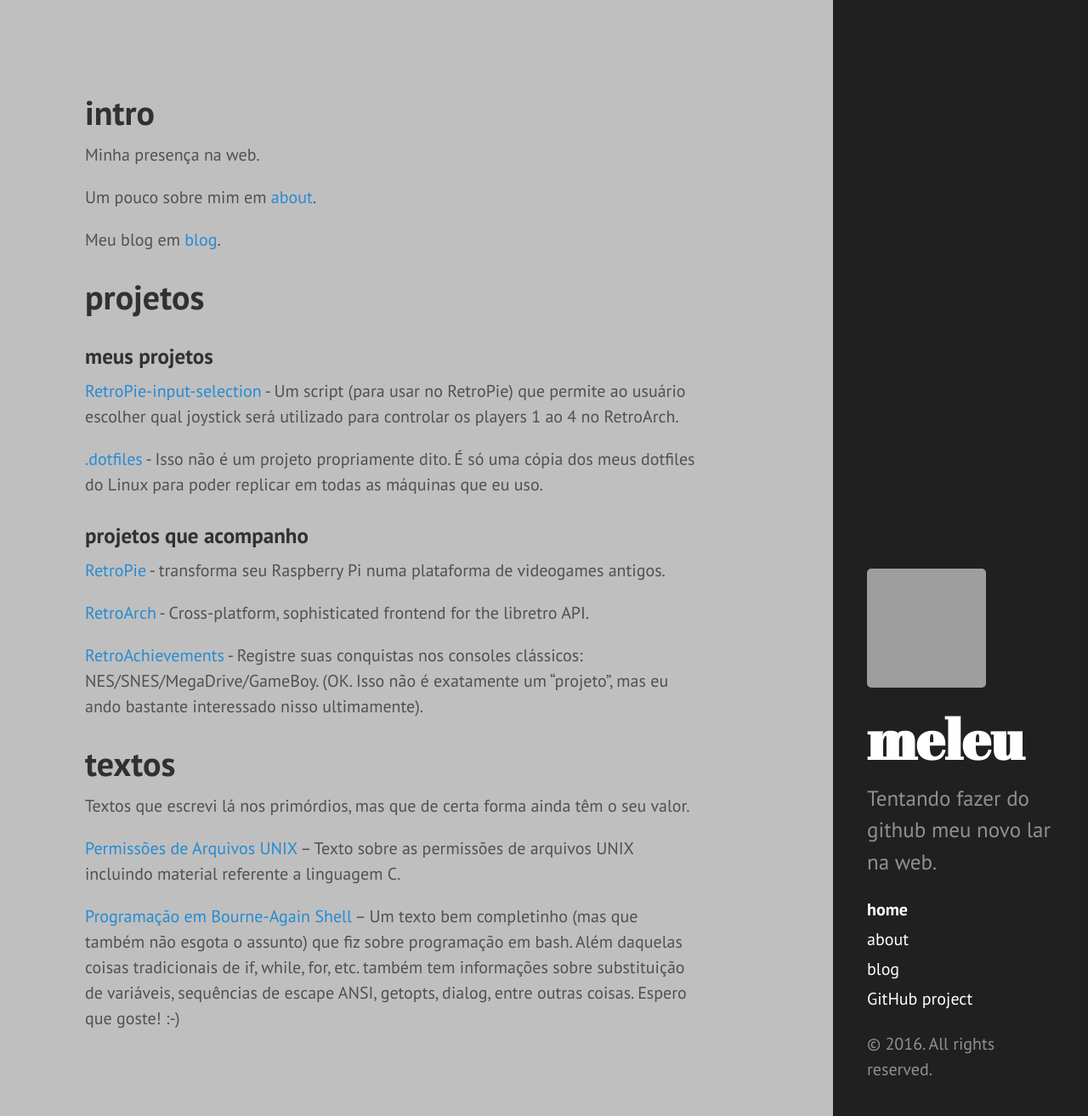
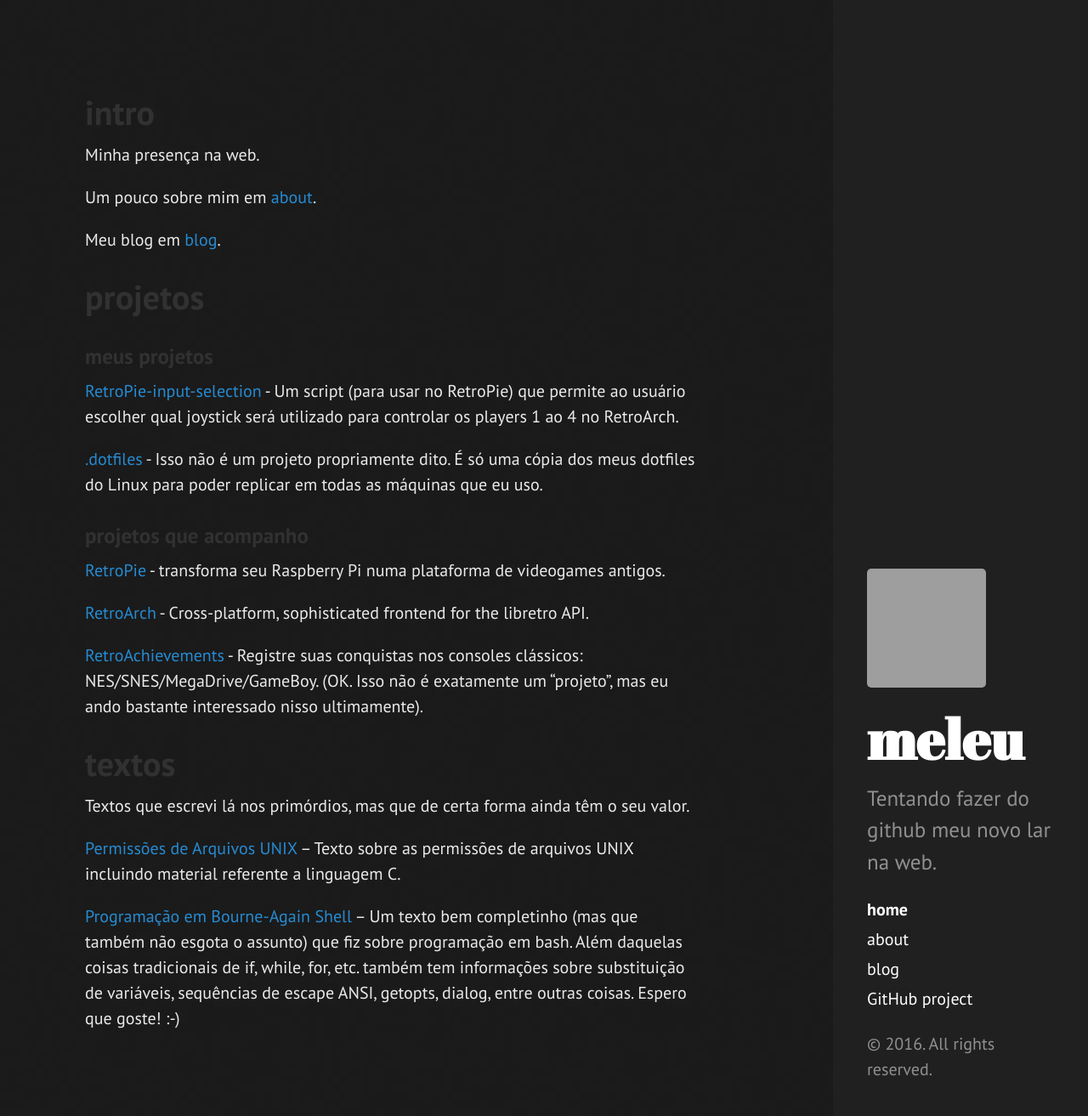
Before and after one commit to meleu/meleu.github.io, a Jekyll site: the page built from index.md, in a window 1280 px wide and 1313 px high. Shown: the whole window at 85% size. Built offline with Jekyll 4.4.1, drawn with Linux system fonts in a browser that asks for light colours; grey boxes are pictures that could not be loaded.

Commit message:
Update poole.css

```diff
--- a/stylesheets/poole.css
+++ b/stylesheets/poole.css
@@ -59,9 +59,10 @@ html {
 }
 
 body {
-  color: #515151;
-/*  background-color: #fff; */
-  background-color: #bfbfbf;
+/*  color: #515151;
+  background-color: #fff; */
+   background: #151515 url("../images/bkg.png") 0 0;
+   color: #eaeaea;
   -webkit-text-size-adjust: 100%;
       -ms-text-size-adjust: 100%;
 }
```
